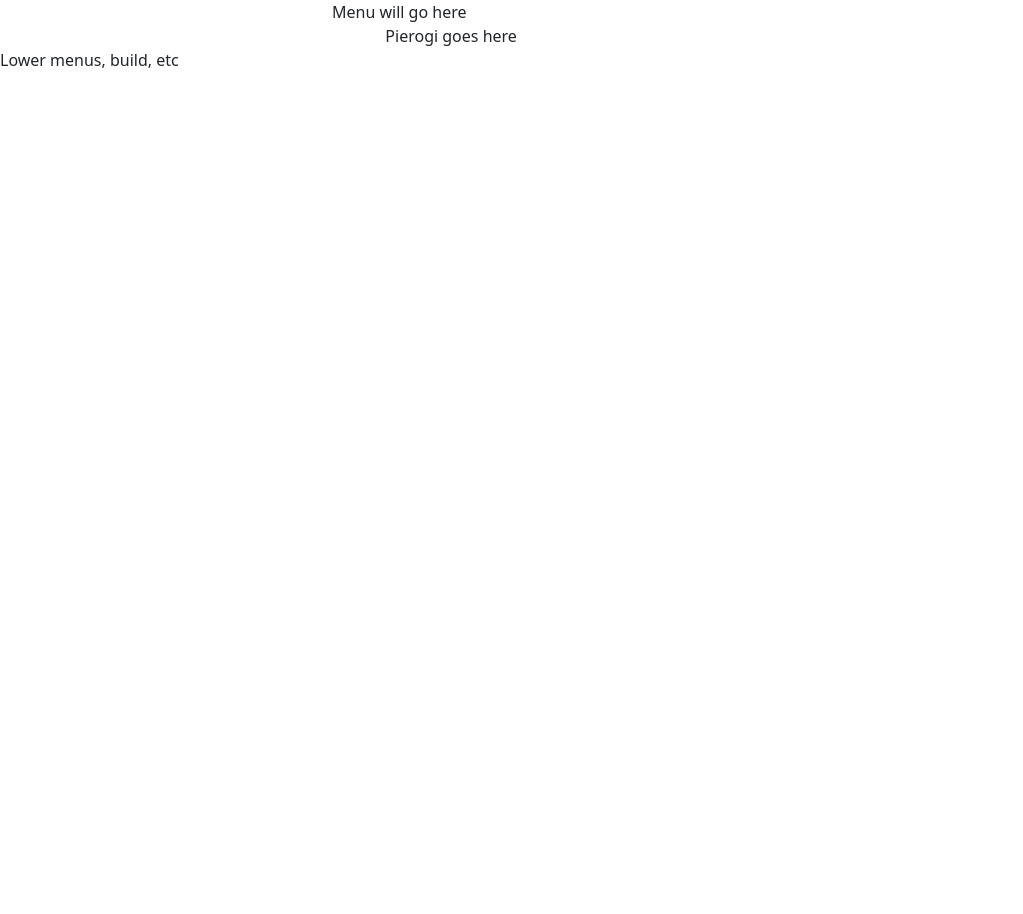
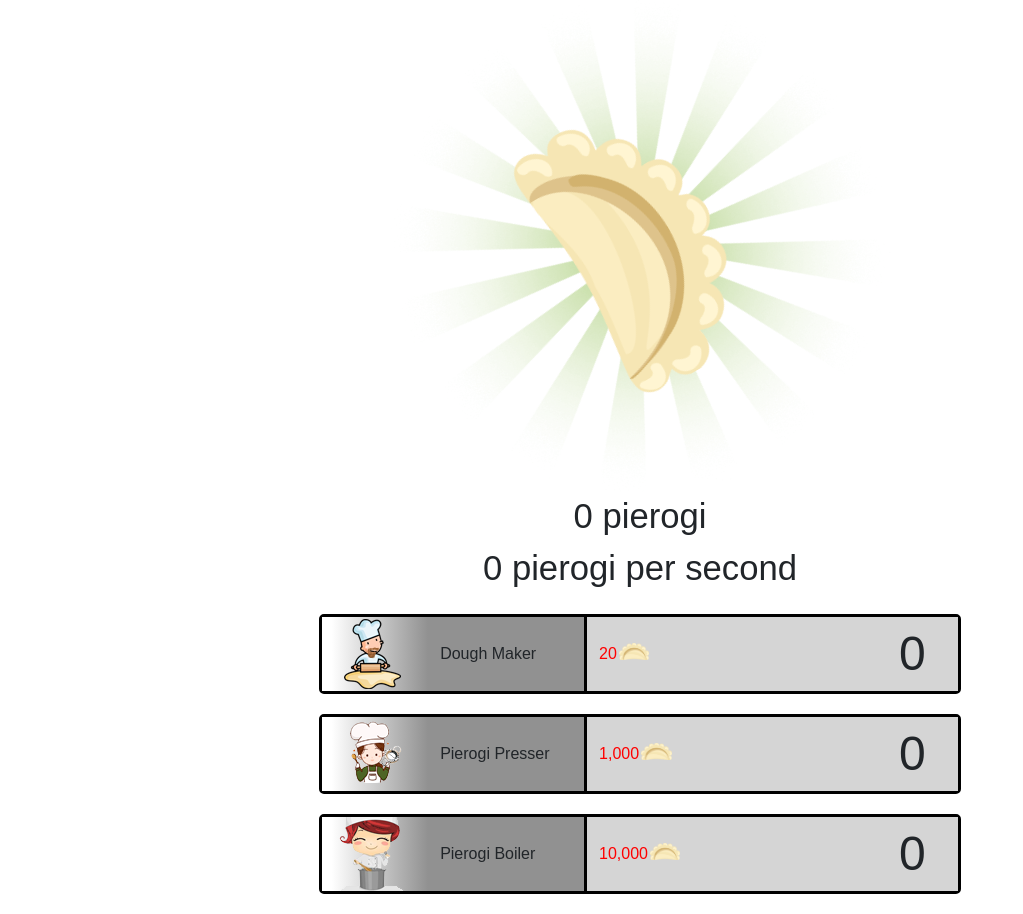
Before and after one commit to morelandjo/Pierogi-Clicker, a plain HTML site: page index.html in a window 1280 px wide. Shown: the whole page, without its empty margins (0-1023 px from the left). Before the commit the page ends 800 px from the top, so only its background shows below. Drawn offline with nearby package versions, Linux system fonts and the light colour scheme; a web font is replaced by a local one.

Commit message:
Base Game Elements
Adding base game elemtns, logic, etc.

```diff
--- a/index.html
+++ b/index.html
@@ -7,6 +7,11 @@
 
         <!-- Bootstrap CSS -->
         <link href="https://cdn.jsdelivr.net/npm/bootstrap@5.0.0-beta1/dist/css/bootstrap.min.css" rel="stylesheet" integrity="sha384-giJF6kkoqNQ00vy+HMDP7azOuL0xtbfIcaT9wjKHr8RbDVddVHyTfAAsrekwKmP1" crossorigin="anonymous">
+        <link rel="stylesheet" href="style/style.css">
+
+        <link rel="preconnect" href="https://fonts.gstatic.com">
+        <link href="https://fonts.googleapis.com/css2?family=Yusei+Magic&display=swap" rel="stylesheet">
+
 
         <title>Pierogi Clicker</title>
     </head>
@@ -16,21 +21,62 @@
             <!-- top nav menu -->
             <div class="row">
                 <div class="col"><!-- spacer--></div>
-                <div class="col-6">
+                <!--<div class="col-6" id="menu">
                     Menu will go here
-                </div>
+                </div>-->
                 <div class="col"><!-- spacer--></div>
             </div>
-            <div class="row">
-                <div class="col"><!-- spacer--></div>
-                <div class="col-5">
-                    Pierogi goes here
+            <div class="row" id="main-area">
+                <div class="col">
+                    <div id="ray-wrapper">
+                        <div id="pierogi"><img id="pierogi_img" src="images/pierogi.png"/></div>
+                        <div id="rays"></div>
+                        <div class="rogie-splosion" ></div>
+                    </div>
+
                 </div>
-                <div class="col"><!-- spacer--></div>
             </div>
-            <div class="row">
-            Lower menus, build, etc
+            <div class="row" id="counter-area">
+                <div class="col">
+                    <div id="counter-wrapper"><span id="counter">0</span> pierogi</div>
+                    <div id="second-wrapper"><span id="second">0</span> pierogi per second</div>
+                </div>
             </div>
+            <div class="row" id="jobs">
+                <div class="col" id="lower-menu">
+                    <div class="row job" id="dough-maker" job="dough">
+                        <div class="col-2"><img src="images/baker-icon.png"/></div>
+                        <div class="col">
+                            Dough Maker
+                        </div>
+                        <div class="col-4"><span id="dough-cost"></span><img class="pierogi-icon" src="images/pierogi.png" /></div>
+                        <div class="col-3"><span id="dough-level"></span></div>
+                    </div>
+                    <div class="row job" id="pierogi-presser" job="presser">
+                        <div class="col-2"><img src="images/former-icon.png"/></div>
+                        <div class="col">
+                            Pierogi Presser
+                        </div>
+                        <div class="col-4"><span id="presser-cost"></span><img class="pierogi-icon" src="images/pierogi.png" /></div>
+                        <div class="col-3"><span id="presser-level"></span></div>
+                    </div>
+                    <div class="row job" id="pierogi-boiler" job="boiler">
+                        <div class="col-2"><img src="images/boiler-icon.png"/></div>
+                        <div class="col">
+                            Pierogi Boiler
+                        </div>
+                        <div class="col-4"><span id="boiler-cost"></span><img class="pierogi-icon" src="images/pierogi.png" /></div>
+                        <div class="col-3"><span id="boiler-level"></span></div>
+                    </div>
+                </div>
+            </div>
+
         </div>
+        <script src='https://code.jquery.com/jquery-3.5.1.js'></script>
+        <script src="https://cdn.jsdelivr.net/npm/bootstrap@5.0.0-beta1/dist/js/bootstrap.bundle.min.js" integrity="sha384-ygbV9kiqUc6oa4msXn9868pTtWMgiQaeYH7/t7LECLbyPA2x65Kgf80OJFdroafW" crossorigin="anonymous"></script>
+        <script src='https://cdnjs.cloudflare.com/ajax/libs/animejs/2.2.0/anime.min.js'></script>
+        <script src="scripts/animation.js"></script>
+        <script src="scripts/math.js"></script>
+
     </body>
 </html>
--- /dev/null
+++ b/scripts/animation.js
@@ -0,0 +1,33 @@
+let pierogi_spin = anime({
+  targets: '#pierogi',
+  rotateZ: 360,
+  duration: 30000,
+  easing: 'linear',
+  loop: true
+});
+
+let pierogi_grow = anime({
+  targets: '#pierogi_img',
+  scale: 1.2,
+  duration: 2000,
+  easing: 'linear',
+  direction: 'alternate',
+  loop:true
+});
+
+let rays_spin = anime({
+  targets: '#rays',
+  rotateZ: -360,
+  duration: 40000,
+  easing: 'linear',
+  loop: true
+});
+
+var pierogi_click = anime({
+  targets: '#pierogi_img',
+  scale: 1.6,
+  duration: 200,
+  easing: 'linear',
+  direction: 'alternate',
+    autoplay:false
+});
--- /dev/null
+++ b/scripts/math.js
@@ -0,0 +1,145 @@
+pierogi = 0;
+pierogi_second = 0;
+dough_level = 0;
+presser_level = 0
+boiler_level = 0;
+dough_multiplier = 1;
+presser_multiplier = 5;
+boiler_multiplier = 20;
+
+function numberWithCommas(x) {
+    return x.toString().replace(/\B(?=(\d{3})+(?!\d))/g, ",");
+}
+
+function str_to_num_math(x) {
+   return parseInt(x.replace(/,/g, ''));
+}
+
+function display(){
+    $( "#counter" ).text(numberWithCommas(pierogi));
+}
+function second_display(){
+    $( "#second" ).text(numberWithCommas(pierogi_second));
+}
+
+function level_update(job, level){
+    $( "#"+job+"-level" ).text(level);
+}
+
+
+$( "#pierogi" ).on( "click", function() {
+    //pierogi_grow.pause();
+    pierogi_click.restart();
+    $('.theExp').remove();
+    pierogi = pierogi+1;
+    display();
+    $('.rogie-splosion').prepend('<img class="theExp" src="images/explode.gif'+'?a='+Math.random()+'" />');
+});
+
+
+
+function calc_cost(level,job){
+    var dough = 1.5;
+    var presser = 2;
+    var boiler = 3;
+
+    var dough_base = 20;
+    var presser_base = 1000;
+    var boiler_base = 10000;
+
+    if (job == "dough"){
+        var multi = dough;
+        var base = dough_base;
+    }else if (job == "presser"){
+        var multi = presser;
+        var base = presser_base;
+    }else if (job == "boiler"){
+        var multi = boiler;
+        var base = boiler_base;
+    }
+
+    var cost = base+(base*level*multi);
+    var cost = numberWithCommas(cost);
+    return cost;
+}
+
+function add_level(job){
+    if(job == "dough"){
+        dough_level = dough_level+1;
+        level_update(job, dough_level);
+        var new_cost = calc_cost(dough_level,job);
+    }else if(job == "presser"){
+        presser_level = presser_level+1;
+        level_update(job, presser_level);
+        var new_cost = calc_cost(presser_level,job);
+    }else if(job == "boiler"){
+        boiler_level=boiler_level+1;
+        level_update(job, boiler_level);
+        var new_cost = calc_cost(boiler_level,job);
+    }
+    $("#dough-cost").text(calc_cost(dough_level,"dough"));
+    $("#presser-cost").text(calc_cost(presser_level,"presser"));
+    $("#boiler-cost").text(calc_cost(boiler_level,"boiler"));
+
+}
+
+$( ".job" ).on( "click", function() {
+    //console.log('click');
+    var job = $(this).attr("job");
+    //console.log(job);
+    if(job == "dough"){
+        var level = dough_level;
+    }else if(job == "presser"){
+        var level = presser_level;
+    }else if(job == "boiler"){
+        var level = boiler_level;
+    }
+    //get cost
+    var cost = calc_cost(level,job);
+    if (pierogi >= cost){
+        pierogi = pierogi-cost;
+        display(pierogi);
+        add_level(job);
+    }
+
+});
+
+function color_functions(){
+    if(str_to_num_math($("#counter").text()) >= str_to_num_math($("#dough-cost").text())){
+        $("#dough-cost").css('color', 'green');
+    }else{
+        $("#dough-cost").css('color', 'red');
+    }
+
+    if(str_to_num_math($("#counter").text()) >= str_to_num_math($("#presser-cost").text())){
+        $("#presser-cost").css('color', 'green');
+    }else{
+        $("#presser-cost").css('color', 'red');
+    }
+
+    if(str_to_num_math($("#counter").text()) >= str_to_num_math($("#boiler-cost").text())){
+        $("#boiler-cost").css('color', 'green');
+    }else{
+        $("#boiler-cost").css('color', 'red');
+    }
+}
+
+$("#dough-cost").text(calc_cost(dough_level,"dough"));
+$("#presser-cost").text(calc_cost(presser_level,"presser"));
+$("#boiler-cost").text(calc_cost(boiler_level,"boiler"));
+
+$("#dough-level").text(dough_level);
+$("#presser-level").text(presser_level);
+$("#boiler-level").text(boiler_level);
+
+setInterval(function(){
+    var add_rogies = dough_level*dough_multiplier;
+    add_rogies = add_rogies+(presser_level*presser_multiplier);
+    add_rogies = add_rogies+(boiler_level*boiler_multiplier);
+    //console.log(pierogi+" "+add_rogies);
+    pierogi=pierogi+add_rogies;
+    pierogi_second = add_rogies;
+    display();
+    second_display();
+    color_functions();
+}, 1000);
--- /dev/null
+++ b/style/style.css
@@ -0,0 +1,155 @@
+body{
+    font-family: 'Yusei Magic', sans-serif;
+}
+#pierogi {
+    display:flex;
+    margin: auto;
+  position: absolute;
+}
+
+#pierogi img{
+    margin: 0 auto;
+    width:250px;
+    cursor:pointer;
+}
+#menu{
+    background-color:#a5a5a5;
+}
+
+#rays{
+    background: url(../images/rays.png) 0 0 no-repeat;
+	width: 490px;
+	height: 490px;
+    margin:auto;
+    background-position:center;
+    z-index:-1;
+}
+#ray-wrapper{
+    position:relative;
+    display:flex;
+    justify-content: center;
+    align-items: center;
+
+}
+#main-area{
+    justify-content: center;
+    align-items: center;
+
+}
+#counter-area{
+    position: relative;
+    display: flex;
+    justify-content: center;
+    align-items: center;
+}
+#counter-wrapper{
+    text-align: center;
+    font-family: 'Yusei Magic', sans-serif;
+    font-size: 26pt;
+}
+#second-wrapper{
+    text-align: center;
+    font-family: 'Yusei Magic', sans-serif;
+    font-size: 26pt;
+}
+#jobs{
+    margin-left:20%;
+    margin-right:20%;
+}
+.rogie-splosion{
+    position:absolute;
+     z-index:-1;
+}
+.job {
+    height: 80px;
+    margin: 20px;
+    border: 3px solid black;
+    cursor:pointer;
+    border-radius: 5px;
+}
+
+.job:hover{
+    -webkit-box-shadow: 0px 0px 10px -2px rgba(0,0,0,0.93);
+    box-shadow: 0px 0px 10px -2px rgba(0,0,0,0.93);
+}
+.job:active{
+    -webkit-box-shadow: 0px 0px 30px -2px rgba(0,0,0,0.93);
+    box-shadow: 0px 0px 30px -2px rgba(0,0,0,0.93);
+}
+
+.job .col{
+
+    border-right: 3px solid black;
+    display: flex;
+    align-items: center;
+    text-align: center;
+    background-color: #919191;
+}
+.pierogi-icon{
+    height:17px;
+    margin-top: -5px;
+    margin-left: 2px;
+}
+.job .col-4{
+    display: flex;
+    align-items: center;
+    background-color: #d5d5d5;
+}
+.job .col-3{
+    text-align: right;
+    background-color: #d5d5d5;
+    display: flex;
+    align-items: center;
+}
+.job .col-3 span{
+    margin-right:20px;
+    font-size:48px;
+    margin-left:auto;
+}
+.job .col-2{
+    background: linear-gradient(90deg, rgba(255,255,255,1) 0%, rgba(255,255,255,1) 9%, rgba(145,145,145,1) 100%);
+    display: flex;
+    align-items: center;
+}
+.container-fluid{
+    max-width:1200px;
+}
+.job .col-2 img{
+    width: 100%;
+    max-width: 77px;
+}
+/* Medium devices (laptops/desktops, 992px and up) */
+@media only screen and (max-width: 768px) {
+    #jobs{
+        margin-left:10%;
+        margin-right:10%;
+    }
+}
+/* Small devices (landscape tablets, 768px and up) */
+@media only screen and (max-width: 576px) {
+    #jobs{
+        margin-left:0%;
+        margin-right:0%;
+    }
+    .job .col-3 span{
+        font-size:20px;
+    }
+    .job{
+        margin-left:0;
+        margin-right:0;
+    }
+    .job .col{
+        font-size: 14px;
+    }
+    #second-wrapper{
+        font-size:20pt;
+    }
+    #rays{
+        display:table;
+    }
+}
+@media only screen and (max-width: 330px) {
+    .job .col{
+        font-size: 10px;
+    }
+}
```
Also changed, not shown: images/baker-clipart-rolling-pin-2-original.png (added), images/baker-icon.png (added), images/boiler-icon.png (added), images/explode.gif (added), images/former-icon.png (added), images/pierogi.png (added), images/rays.png (added).
